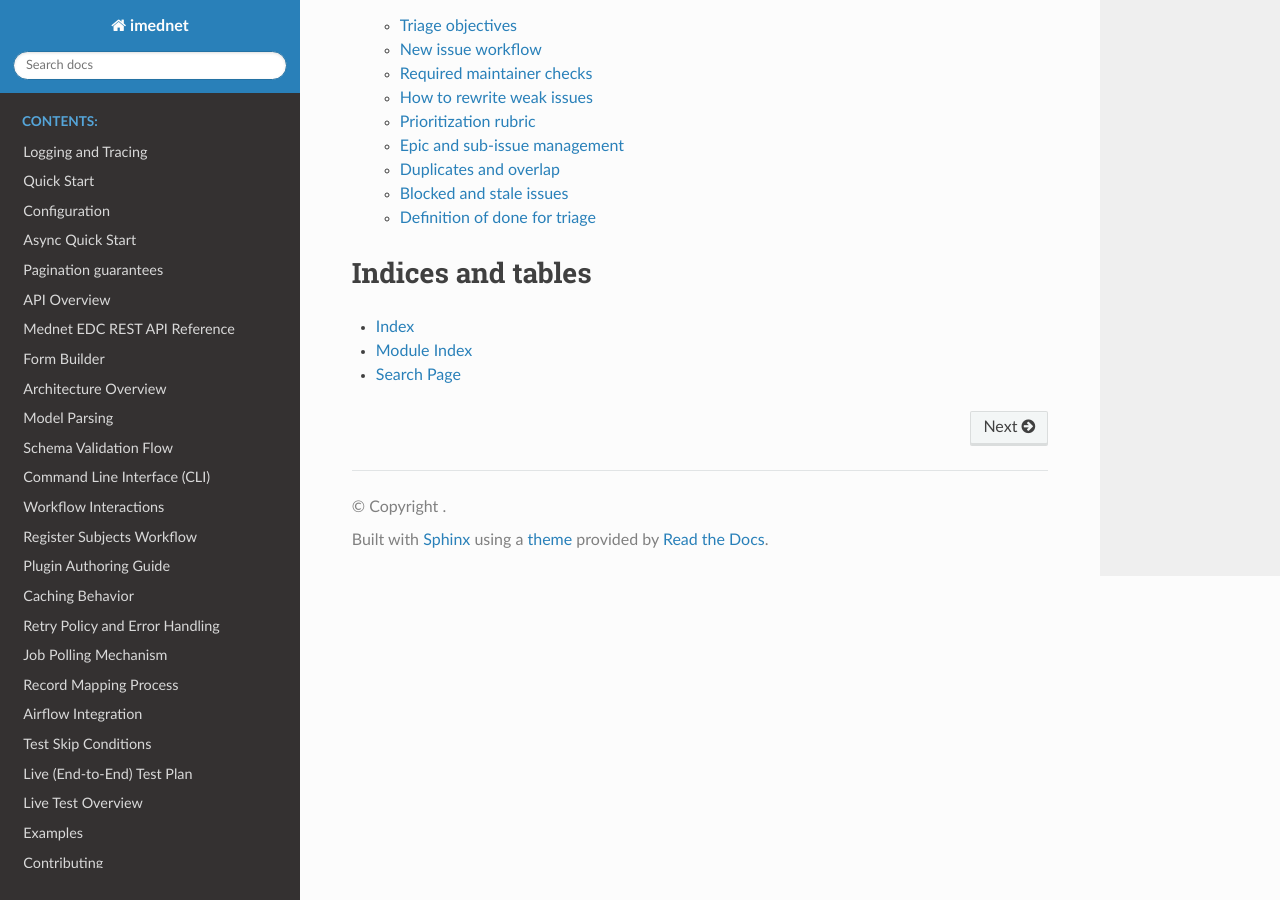
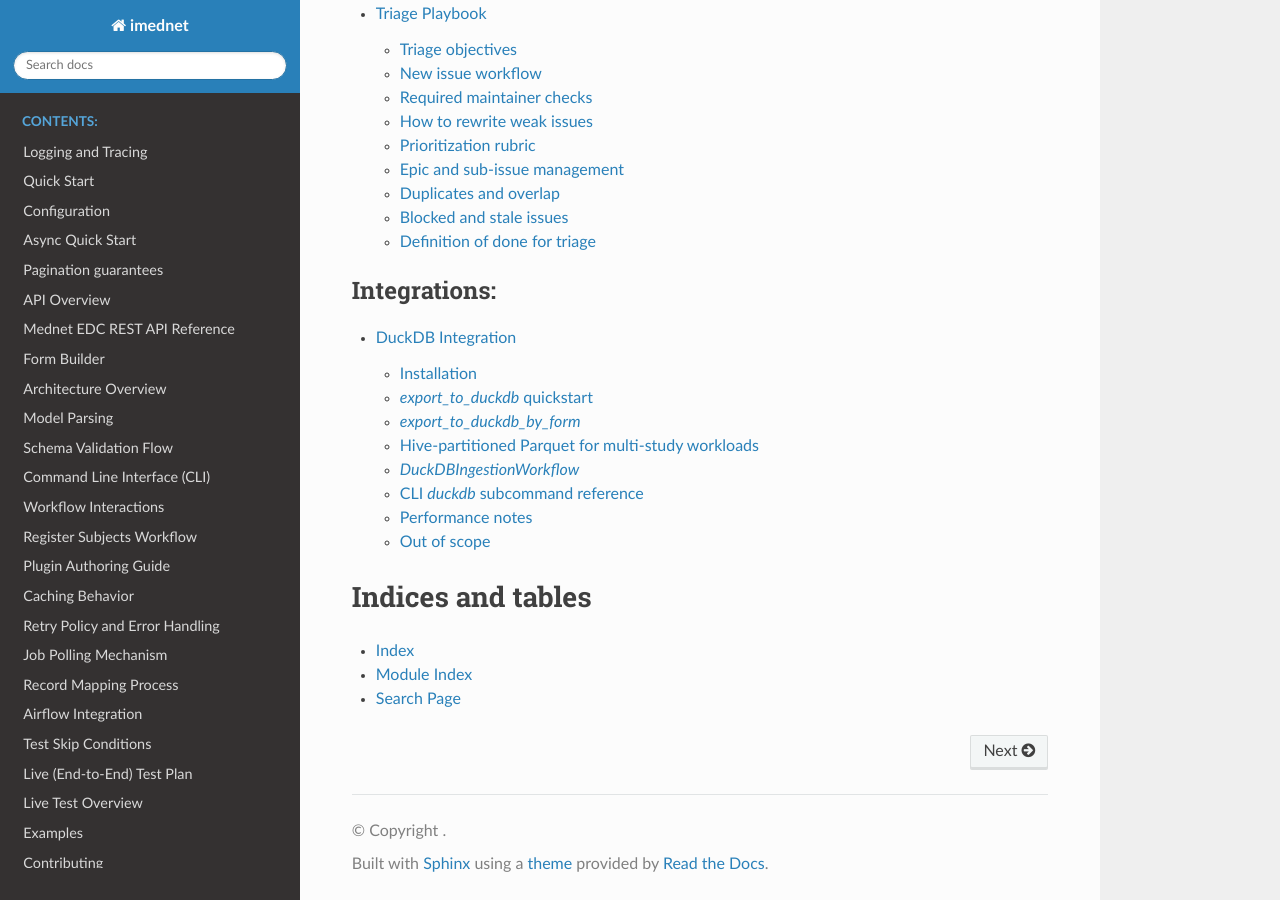
Before and after one commit to fderuiter/imednet-python-sdk, a Sphinx documentation site: the page built from docs/index.rst, in a window 1280 px wide and 900 px high, scrolled down 4656 px. Built offline with Sphinx 7.4.7 and the Read the Docs theme 3.1.0, drawn with Linux system fonts in a browser that asks for light colours; pages that are not in the unit, such as notebooks, are missing from menus; the version number is read from the project's files by our own code; part of the change alters nothing that is shown; some of the changed text lies outside the part shown.

Commit message:
docs: add DuckDB integration guide and docs navigation links
Agent-Logs-Url: https://github.com/fderuiter/imednet-python-sdk/sessions/67917c3b-4517-4b2e-81a9-168a38fe36e3

Co-authored-by: fderuiter <127706008+fderuiter@users.noreply.github.com>

```diff
--- a/docs/api_overview.rst
+++ b/docs/api_overview.rst
@@ -135,3 +135,9 @@ Error codes
 
 ``9001``
   Unauthorized error. Insufficient permission to retrieve data.
+
+Integrations and analytical exports
+-----------------------------------
+
+For DuckDB table exports, Hive-partitioned Parquet layouts, and incremental
+bronze/silver ingestion workflows, see :doc:`duckdb_integration`.
--- /dev/null
+++ b/docs/duckdb_integration.rst
@@ -0,0 +1,191 @@
+DuckDB Integration
+==================
+
+This guide covers the DuckDB and Hive-partitioned Parquet export paths for analytical
+workloads.
+
+For record-to-DataFrame mapping internals, see :doc:`record_mapping`.
+For workflow interaction patterns, see :doc:`workflow_interactions`.
+
+Installation
+------------
+
+.. code-block:: bash
+
+   # Minimal DuckDB-only install
+   pip install 'imednet[duckdb]'
+
+   # Full analytical stack (includes pandas, pyarrow, sqlalchemy, openpyxl, duckdb)
+   pip install 'imednet[export]'
+
+`export_to_duckdb` quickstart
+-----------------------------
+
+Use :func:`imednet.integrations.export_to_duckdb` to export one study into one DuckDB
+table and query it immediately:
+
+.. code-block:: python
+
+   import duckdb
+   from imednet import ImednetSDK
+   from imednet.integrations import export_to_duckdb
+
+   sdk = ImednetSDK(...)
+   export_to_duckdb(sdk, "MY_STUDY", "./clinical.duckdb", "study_records")
+
+   conn = duckdb.connect("./clinical.duckdb", read_only=True)
+   print(conn.execute("SELECT COUNT(*) FROM study_records").fetchone())
+
+`export_to_duckdb_by_form`
+--------------------------
+
+Use :func:`imednet.integrations.export_to_duckdb_by_form` when you want one table per
+form key:
+
+.. code-block:: python
+
+   import duckdb
+   from imednet import ImednetSDK
+   from imednet.integrations import export_to_duckdb_by_form
+
+   sdk = ImednetSDK(...)
+   export_to_duckdb_by_form(sdk, "MY_STUDY", "./clinical_by_form.duckdb")
+
+   conn = duckdb.connect("./clinical_by_form.duckdb", read_only=True)
+   print(conn.execute("SHOW TABLES").fetchall())
+
+Hive-partitioned Parquet for multi-study workloads
+---------------------------------------------------
+
+Use :func:`imednet.integrations.export_to_hive_parquet` when many studies are being
+extracted concurrently and you want each study/form stored independently on disk. In
+that scenario, partitioned Parquet avoids a single shared database file lock boundary
+while preserving direct queryability from DuckDB.
+
+Example layout:
+
+.. code-block:: text
+
+   lake/
+   ├── study_key=STUDY_A/
+   │   ├── form_key=DEMOGRAPHICS/
+   │   │   └── records.parquet
+   │   └── form_key=LABS/
+   │       └── records.parquet
+   └── study_key=STUDY_B/
+       └── form_key=DEMOGRAPHICS/
+           └── records.parquet
+
+DuckDB query with Hive partition discovery:
+
+.. code-block:: python
+
+   import duckdb
+
+   conn = duckdb.connect()
+   rows = conn.execute(
+       """
+       SELECT study_key, form_key, COUNT(*)
+       FROM read_parquet('./lake/**/*.parquet', hive_partitioning = true)
+       GROUP BY 1, 2
+       ORDER BY 1, 2
+       """
+   ).fetchall()
+   print(rows)
+
+You can also generate the query string via
+:func:`imednet.integrations.hive_parquet_query`:
+
+.. code-block:: python
+
+   import duckdb
+   from imednet.integrations import hive_parquet_query
+
+   conn = duckdb.connect()
+   print(conn.execute(hive_parquet_query("./lake")).fetchdf())
+
+`DuckDBIngestionWorkflow`
+-------------------------
+
+For incremental bronze/silver ingestion, use
+:class:`imednet_workflows.DuckDBIngestionWorkflow`.
+
+.. code-block:: python
+
+   import duckdb
+   from imednet import ImednetSDK
+   from imednet_workflows import DuckDBIngestionWorkflow
+
+   sdk = ImednetSDK(...)
+   workflow = DuckDBIngestionWorkflow(sdk, "./centralized.duckdb")
+
+   # Incremental bronze load
+   inserted = workflow.ingest_revisions(
+       "MY_STUDY",
+       start_date="2026-01-01",
+       end_date="2026-01-31",
+       mode="append",
+   )
+   print(f"Inserted {inserted} revision rows")
+
+   # Build silver current-state projection
+   workflow.build_silver_view("MY_STUDY")
+
+   conn = duckdb.connect("./centralized.duckdb", read_only=True)
+   print(
+       conn.execute(
+           "SELECT record_id, variable_name, value "
+           "FROM silver_current_state ORDER BY record_id, variable_name LIMIT 10"
+       ).fetchall()
+   )
+
+The two key methods are
+:meth:`imednet_workflows.duckdb_centralizer.DuckDBIngestionWorkflow.ingest_revisions`
+for incremental loads and
+:meth:`imednet_workflows.duckdb_centralizer.DuckDBIngestionWorkflow.build_silver_view`
+for current-state materialization.
+
+CLI `duckdb` subcommand reference
+---------------------------------
+
+Inspect the full command and option reference:
+
+.. code-block:: bash
+
+   imednet export duckdb --help
+
+Annotated examples:
+
+.. code-block:: bash
+
+   # Export only selected variables to a single DuckDB table
+   imednet export duckdb MY_STUDY study_records ./clinical.duckdb --vars AGE,SEX,WEIGHT
+
+   # Export only selected forms (comma-separated numeric form IDs)
+   imednet export duckdb MY_STUDY study_records ./clinical.duckdb --forms 10,20,30
+
+   # Use variable labels as column names instead of variable names
+   imednet export duckdb MY_STUDY study_records ./clinical.duckdb --use-labels
+
+Performance notes
+-----------------
+
+The DuckDB path behind :func:`imednet.integrations.export_to_duckdb` and
+:func:`imednet.integrations.export_to_duckdb_by_form` registers a DataFrame directly
+in DuckDB before a ``CREATE TABLE AS SELECT`` operation. Compared to row-by-row insert
+patterns often used with SQLAlchemy targets, this is typically much lower overhead for
+large exports.
+
+As an illustrative estimate (not a guaranteed benchmark), teams often observe whole-table
+loads finishing in seconds to minutes where row-wise insert flows can take materially
+longer for the same dataset shape.
+
+Hive-partitioned Parquet via :func:`imednet.integrations.export_to_hive_parquet` also
+avoids SQLite's 2000-column table ceiling by storing each form independently and allowing
+federated reads through DuckDB.
+
+Out of scope
+------------
+
+This guide does not cover MotherDuck/cloud DuckDB or multi-process orchestration
+patterns.
--- a/docs/index.rst
+++ b/docs/index.rst
@@ -37,6 +37,17 @@ Welcome to imednet's documentation!
    issue_management
    project_standards
    triage_playbook
+
+.. toctree::
+   :maxdepth: 2
+   :caption: Integrations:
+
+   duckdb_integration
+
+.. toctree::
+   :maxdepth: 2
+   :caption: API Reference:
+
    api/index
    api/apache_airflow_providers_imednet_api
    api/imednet_workflows_api
```
